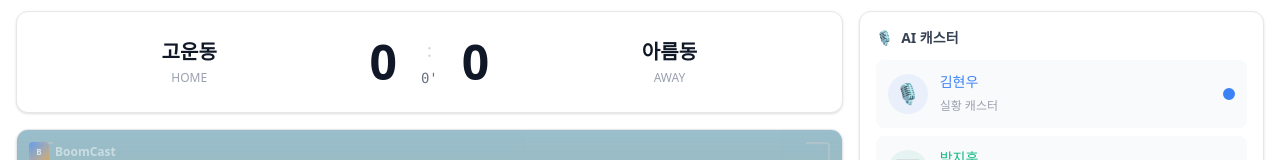
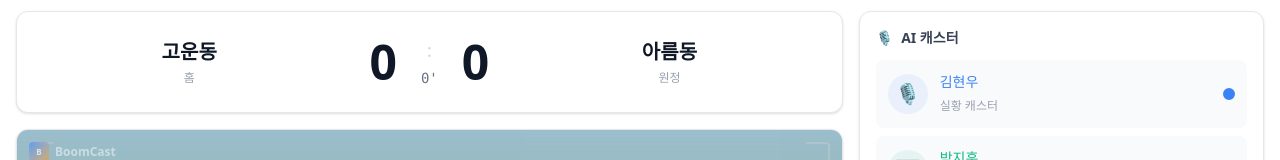
Before and after one commit to kangyh427/boomcast, a Next.js app: page /demo in a window 1280 px wide. Shown: the part 191-351 px from the top of the page. Built offline with nearby package versions, Linux system fonts and the light colour scheme; a web font is replaced by a local one.

Commit message:
Update ScoreBoard.tsx

```diff
--- a/src/components/demo/ScoreBoard.tsx
+++ b/src/components/demo/ScoreBoard.tsx
@@ -3,16 +3,17 @@
  * 파일: src/components/demo/ScoreBoard.tsx
  * 설명: 스코어보드 컴포넌트 - 화이트 테마
  * 경로: src/components/demo/ScoreBoard.tsx
- * 최근 작업: 세션 4 - 화이트 리디자인
- *           - text-white → text-gray-900
- *           - text-gray-400 → text-gray-500
- * 작성일: 2025-03-06
+ * 최근 작업: 세션 7-B
+ *   - LIVE 배지 제거 (인수인계서 [K] ⚠️1: "LIVE" 표현 금지)
+ *   - isLive → isPlaying으로 의미 변경 (재생 상태 표시)
+ *   - useLang() 적용: HOME/AWAY 텍스트 한영 전환
+ * 작성일: 2026-03-07
  * ============================================================
  */
 
 "use client";
 
-import { Badge } from "@/components/ui/badge";
+import { useLang } from "@/providers/LanguageProvider";
 
 interface ScoreBoardProps {
   homeTeam: string;
@@ -20,8 +21,14 @@ interface ScoreBoardProps {
   homeScore: number;
   awayScore: number;
   matchMinute: string;
-  isLive: boolean;
+  isPlaying: boolean;
 }
+
+/* ── 한/영 텍스트 ── */
+const text = {
+  ko: { home: "홈", away: "원정" },
+  en: { home: "HOME", away: "AWAY" },
+};
 
 export default function ScoreBoard({
   homeTeam,
@@ -29,8 +36,11 @@ export default function ScoreBoard({
   homeScore,
   awayScore,
   matchMinute,
-  isLive,
+  isPlaying,
 }: ScoreBoardProps) {
+  const { lang } = useLang();
+  const t = text[lang];
+
   return (
     <div className="bg-white rounded-xl border border-gray-200 shadow-sm p-4 sm:p-6">
       <div className="flex items-center justify-between">
@@ -39,7 +49,7 @@ export default function ScoreBoard({
           <div className="text-lg sm:text-xl font-bold text-gray-900">
             {homeTeam}
           </div>
-          <div className="text-xs text-gray-400 mt-1">HOME</div>
+          <div className="text-xs text-gray-400 mt-1">{t.home}</div>
         </div>
 
         {/* Score */}
@@ -48,11 +58,9 @@ export default function ScoreBoard({
             {homeScore}
           </span>
           <div className="flex flex-col items-center">
-            {isLive && (
-              <Badge variant="destructive" className="mb-1 text-[10px] gap-1 px-1.5">
-                <span className="w-1.5 h-1.5 bg-red-400 rounded-full animate-pulse" />
-                LIVE
-              </Badge>
+            {/* 재생 중 표시 (LIVE 배지 대신 작은 인디케이터) */}
+            {isPlaying && (
+              <span className="w-2 h-2 bg-blue-500 rounded-full animate-pulse mb-1" />
             )}
             <span className="text-lg text-gray-300">:</span>
             <span className="text-sm text-gray-500 font-mono mt-1">
@@ -69,7 +77,7 @@ export default function ScoreBoard({
           <div className="text-lg sm:text-xl font-bold text-gray-900">
             {awayTeam}
           </div>
-          <div className="text-xs text-gray-400 mt-1">AWAY</div>
+          <div className="text-xs text-gray-400 mt-1">{t.away}</div>
         </div>
       </div>
     </div>
```
